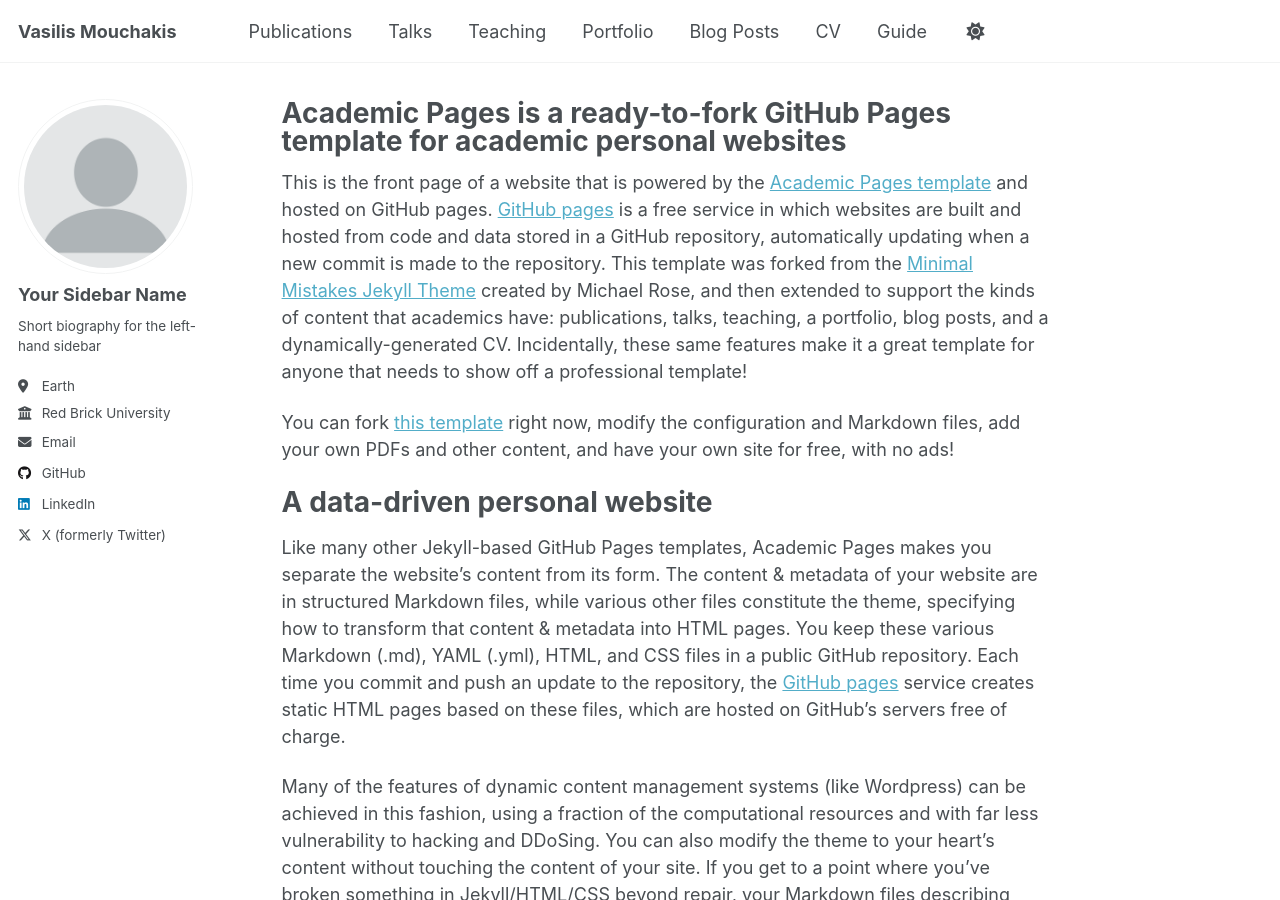
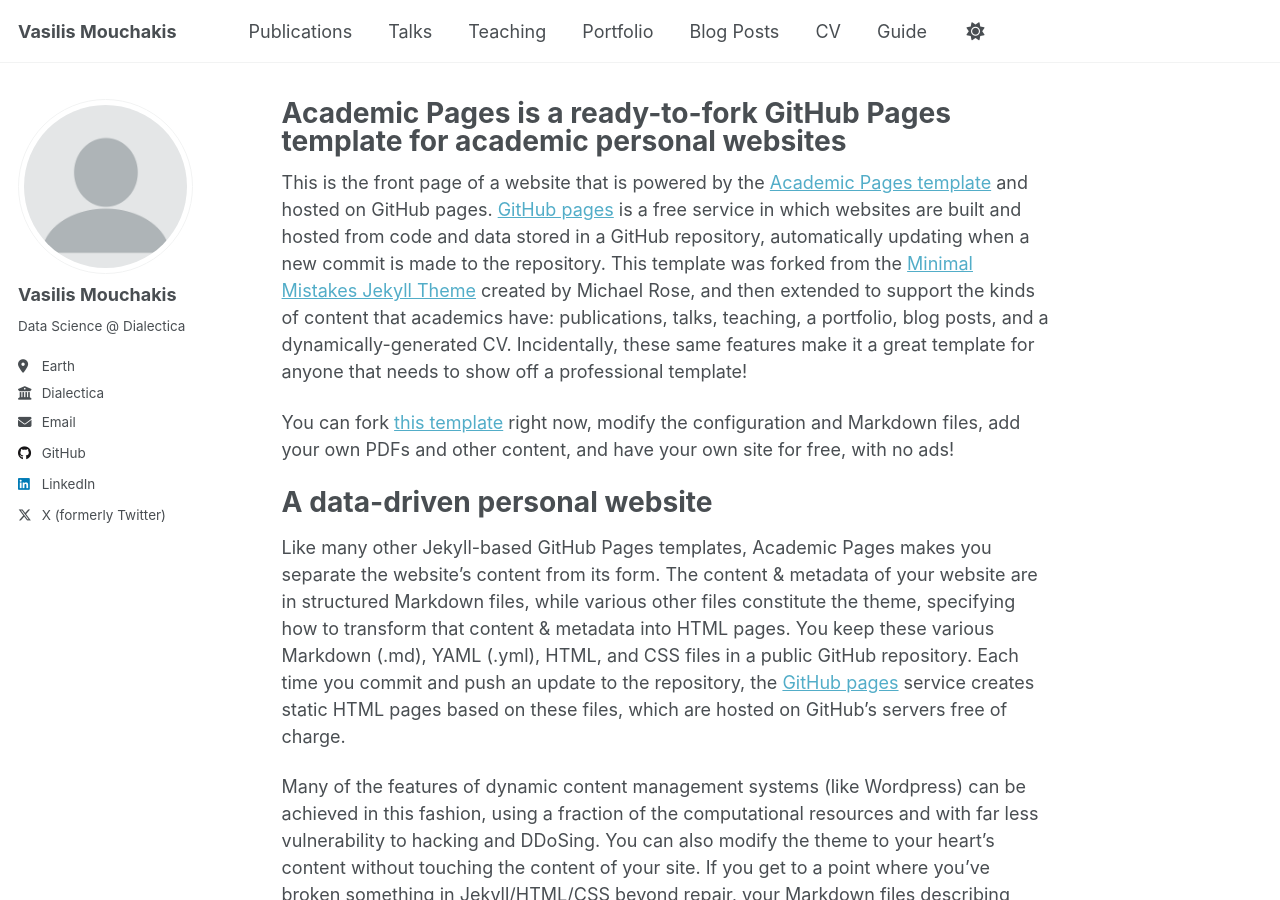
Before and after one commit to vmouchakis/vmouchakis.github.io, a Jekyll site: the page built from _pages/about.md, in a window 1280 px wide and 900 px high. Built offline with Jekyll 4.4.1, drawn with Linux system fonts in a browser that asks for light colours; a script that is not in the unit is left out.

Commit message:
more config updates;

```diff
--- a/_config.yml
+++ b/_config.yml
@@ -23,13 +23,13 @@ repository               : "vmouchakis/vmouchakis.github.io"
 author:
   # Biographic information
   avatar           : "profile.png"
-  name             : "Your Sidebar Name"
+  name             : "Vasilis Mouchakis"
   pronouns         : # example: "she/her"
-  bio              : "Short biography for the left-hand sidebar"
+  bio              : "Data Science @ Dialectica"
   location         : "Earth"
-  employer         : "Red Brick University"
+  employer         : "Dialectica"
   uri              : # URL
-  email            : "none@example.org"
+  email            : "vmouchakis@gmail.com"
 
   # Academic websites
   academia         : # URL
```
